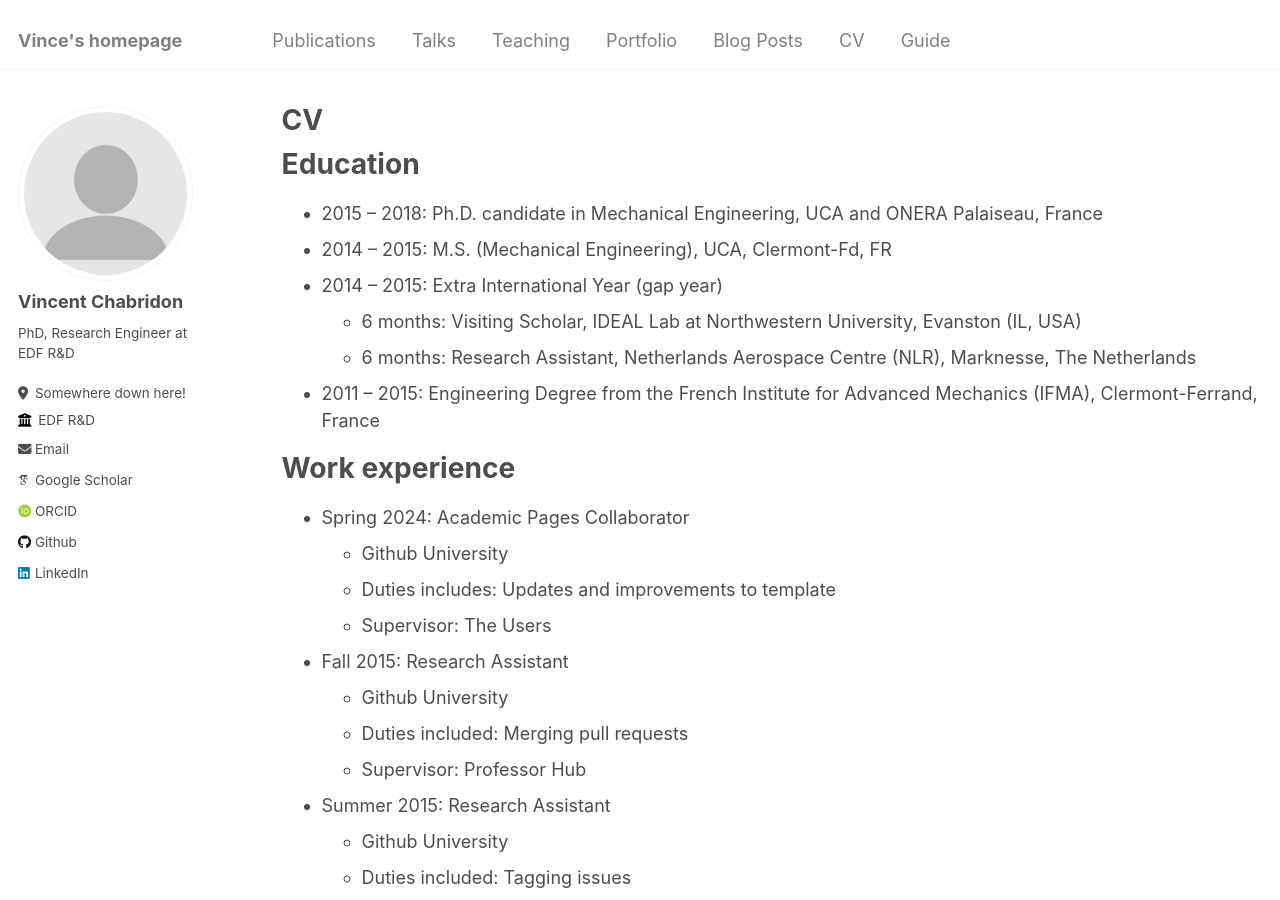
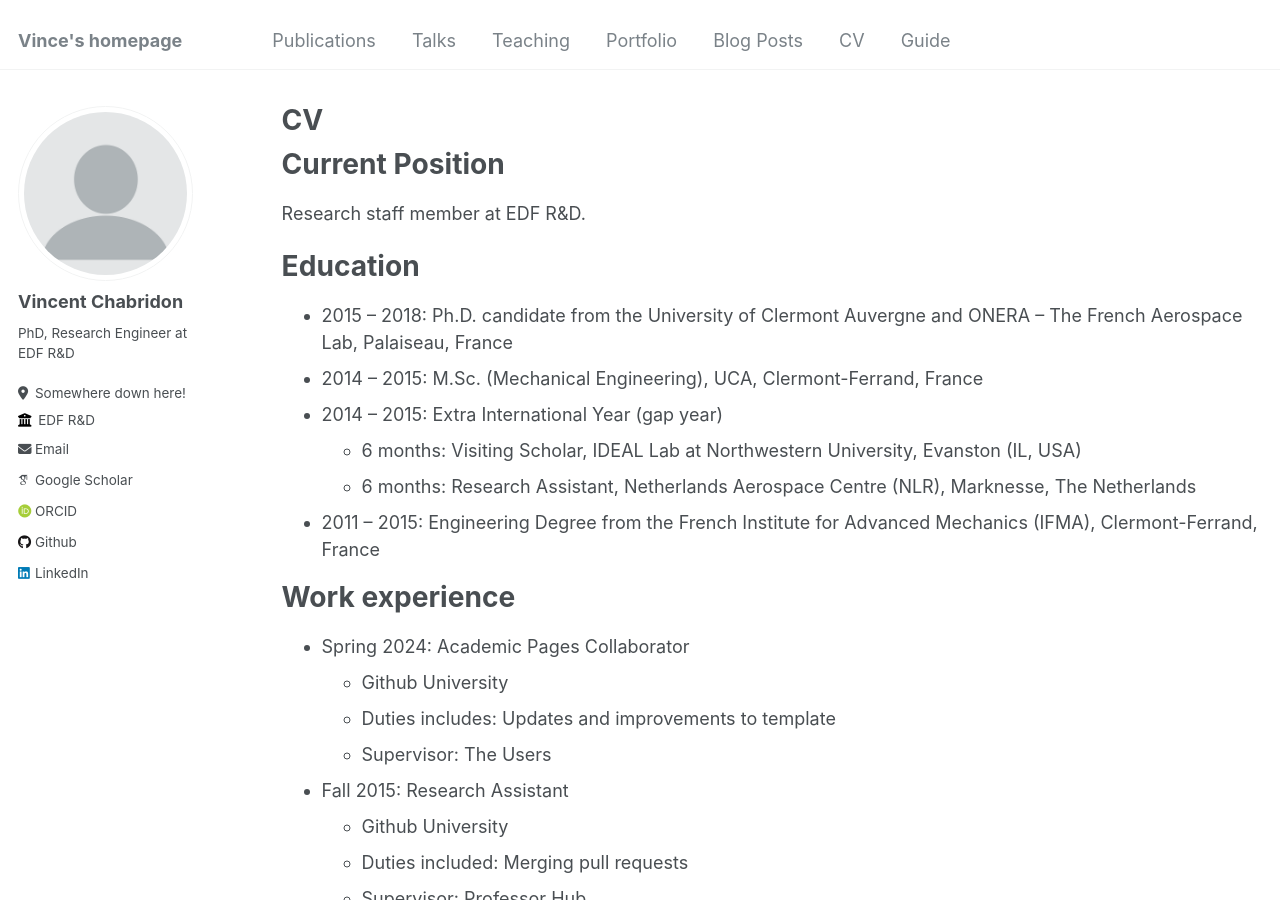
Before and after one commit to vchabri/vchabri.github.io, a Jekyll site: the page built from _pages/cv.md, in a window 1280 px wide and 900 px high. Built offline with Jekyll 4.4.1, drawn with Linux system fonts in a browser that asks for light colours; some web fonts are replaced; some of the changed text lies outside the part shown.

Commit message:
Update cv.md

```diff
--- a/_pages/cv.md
+++ b/_pages/cv.md
@@ -9,10 +9,14 @@ redirect_from:
 
 {% include base_path %}
 
+Current Position
+======
+Research staff member at EDF R&D.
+
 Education
 ======
-* 2015 – 2018: Ph.D. candidate in Mechanical Engineering, UCA and ONERA Palaiseau, France
-* 2014 – 2015: M.S. (Mechanical Engineering), UCA, Clermont-Fd, FR
+* 2015 – 2018: Ph.D. candidate from the University of Clermont Auvergne and ONERA -- The French Aerospace Lab, Palaiseau, France
+* 2014 – 2015: M.Sc. (Mechanical Engineering), UCA, Clermont-Ferrand, France
 * 2014 – 2015: Extra International Year (gap year)
     - 6 months: Visiting Scholar, IDEAL Lab at Northwestern University, Evanston (IL, USA)
     - 6 months: Research Assistant, Netherlands Aerospace Centre (NLR), Marknesse, The Netherlands
```
Also changed, not shown: other parts of _pages/cv.md (+2 -1 lines).
